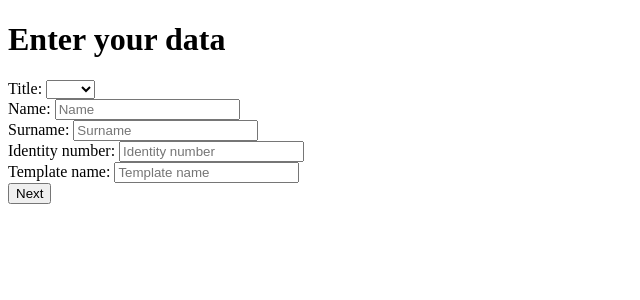
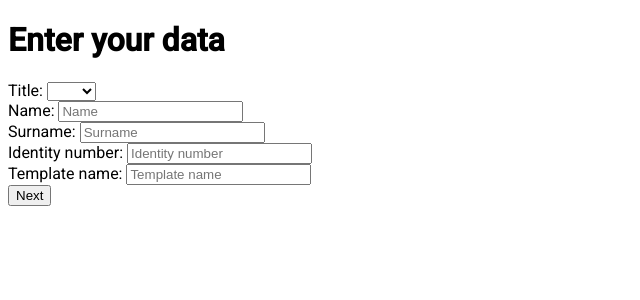
Before and after one commit to mocarz/vectra-rekrutacja, an Angular app in the folder pdf-creator-app/: page / in a window 1280 px wide. Shown: the top 300 px of the page, without its empty margins (0-640 px from the left). Built offline with nearby package versions, Linux system fonts and the light colour scheme.

Commit message:
[TASK-7] Add material UI

```diff
--- a/pdf-creator-app/angular.json
+++ b/pdf-creator-app/angular.json
@@ -24,6 +24,7 @@
               "src/assets"
             ],
             "styles": [
+              "./node_modules/@angular/material/prebuilt-themes/indigo-pink.css",
               "src/styles.css"
             ],
             "scripts": []
@@ -88,6 +89,7 @@
               "src/assets"
             ],
             "styles": [
+              "./node_modules/@angular/material/prebuilt-themes/indigo-pink.css",
               "src/styles.css"
             ],
             "scripts": []
@@ -119,6 +121,7 @@
           }
         }
       }
-    }},
+    }
+  },
   "defaultProject": "pdf-creator-app"
 }
--- a/pdf-creator-app/package.json
+++ b/pdf-creator-app/package.json
@@ -12,10 +12,12 @@
   "private": true,
   "dependencies": {
     "@angular/animations": "~9.1.2",
+    "@angular/cdk": "^9.2.4",
     "@angular/common": "~9.1.2",
     "@angular/compiler": "~9.1.2",
     "@angular/core": "~9.1.2",
     "@angular/forms": "~9.1.2",
+    "@angular/material": "^9.2.4",
     "@angular/platform-browser": "~9.1.2",
     "@angular/platform-browser-dynamic": "~9.1.2",
     "@angular/router": "~9.1.2",
@@ -28,9 +30,9 @@
     "@angular/cli": "~9.1.2",
     "@angular/compiler-cli": "~9.1.2",
     "@angular/language-service": "~9.1.2",
-    "@types/node": "^12.11.1",
     "@types/jasmine": "~3.5.0",
     "@types/jasminewd2": "~2.0.3",
+    "@types/node": "^12.11.1",
     "codelyzer": "^5.1.2",
     "jasmine-core": "~3.8.0",
     "jasmine-spec-reporter": "~4.2.1",
--- a/pdf-creator-app/src/index.html
+++ b/pdf-creator-app/src/index.html
@@ -6,6 +6,8 @@
   <base href="/">
   <meta name="viewport" content="width=device-width, initial-scale=1">
   <link rel="icon" type="image/x-icon" href="favicon.ico">
+  <link href="https://fonts.googleapis.com/css?family=Roboto:300,400,500&display=swap" rel="stylesheet">
+  <link href="https://fonts.googleapis.com/icon?family=Material+Icons" rel="stylesheet">
 </head>
 <body>
   <app-root></app-root>
--- a/pdf-creator-app/src/styles.css
+++ b/pdf-creator-app/src/styles.css
@@ -1 +1,10 @@
 /* You can add global styles to this file, and also import other style files */
+
+html,
+body {
+    height: 100%;
+}
+
+body {
+    font-family: Roboto, "Helvetica Neue", sans-serif;
+}
```
Also changed, not shown: 1 other file (tests, documents, lock files or other folders).
